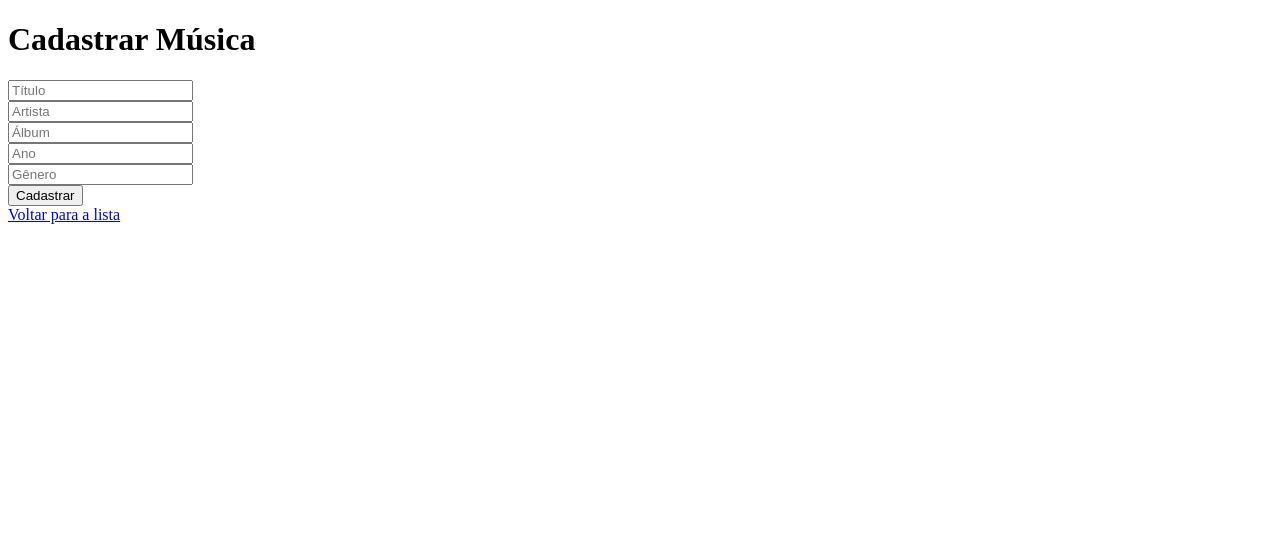
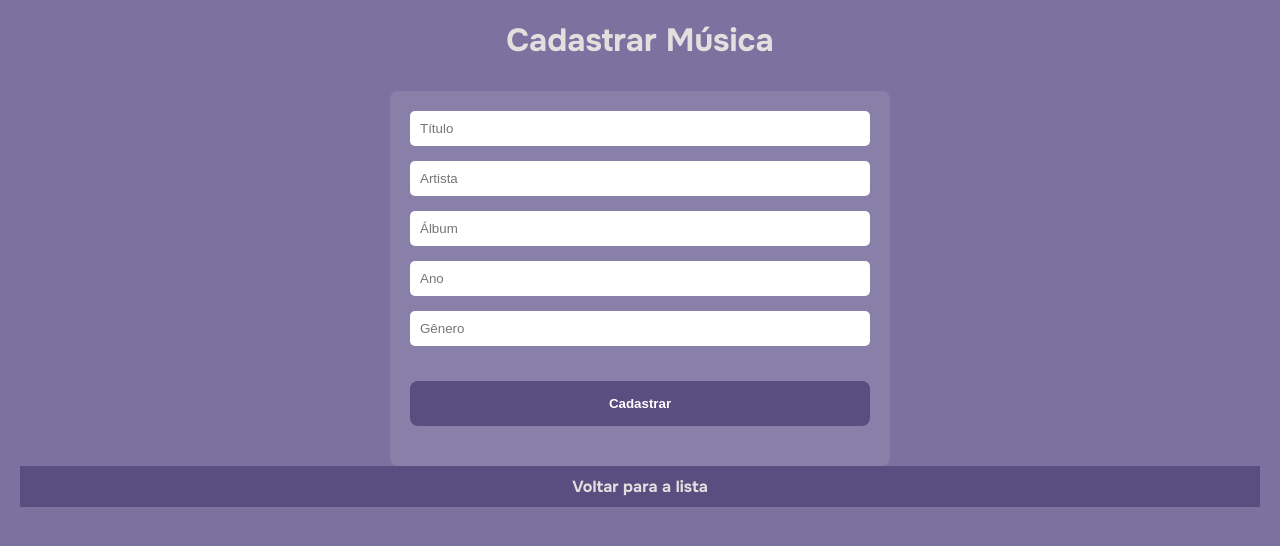
Before and after one commit to theletyourlife/leticia_musicasinhas, a website: page frontend/form.html in a window 1280 px wide. Drawn offline with Linux system fonts and the light colour scheme.

Commit message:
adição css

```diff
--- a/frontend/form.html
+++ b/frontend/form.html
@@ -3,6 +3,7 @@
 <head>
   <meta charset="UTF-8">
   <title>Cadastrar Música</title>
+  <link rel="stylesheet" href="style.css">
 </head>
 <body>
   <h1>Cadastrar Música</h1>
--- /dev/null
+++ b/frontend/style.css
@@ -0,0 +1,96 @@
+/* Import da fonte */
+@import url('https://fonts.googleapis.com/css2?family=Onest:wght@100..900&display=swap');
+
+/* Reset básico */
+* {
+  margin: 0;
+  padding: 0;
+  box-sizing: border-box;
+}
+
+/* Estilo geral */
+body {
+  font-family: 'Onest', sans-serif;
+  background-color: #7c72a0;
+  color: #fff;
+  padding: 20px;
+}
+
+/* Nav */
+nav {
+  background-color: #5a4d80;
+  padding: 10px;
+  text-align: center;
+  margin-bottom: 20px;
+}
+
+nav a {
+  color: #E4DFDF;
+  text-decoration: none;
+  margin: 0 15px;
+  font-weight: bold;
+}
+
+nav a:hover {
+  text-decoration: underline;
+}
+
+/* Título */
+h1 {
+  text-align: center;
+  color: #E4DFDF;
+  margin-bottom: 30px;
+}
+
+/* Lista de músicas (index.html) */
+#lista-musicas {
+  list-style-type: none;
+  padding: 0;
+  max-width: 600px;
+  margin: 0 auto;
+}
+
+#lista-musicas li {
+  background: rgba(255, 255, 255, 0.1);
+  padding: 10px;
+  margin-bottom: 10px;
+  border-radius: 5px;
+}
+
+/* Botões */
+button {
+  display: block;
+  margin: 20px auto;
+  padding: 15px 30px;
+  background-color: #5a4d80;
+  border: none;
+  border-radius: 8px;
+  cursor: pointer;
+  font-weight: bold;
+  color: #fff;
+}
+
+button:hover {
+  background-color: #4a3d70;
+}
+
+/* Formulário (form.html) */
+form {
+  max-width: 500px;
+  margin: 0 auto;
+  background: rgba(255, 255, 255, 0.1);
+  padding: 20px;
+  border-radius: 8px;
+}
+
+form input {
+  width: 100%;
+  padding: 10px;
+  margin-bottom: 15px;
+  border: none;
+  border-radius: 5px;
+}
+
+form button {
+  width: 100%;
+}
```
Also changed, not shown: frontend/index.html (+1 -0 lines).
